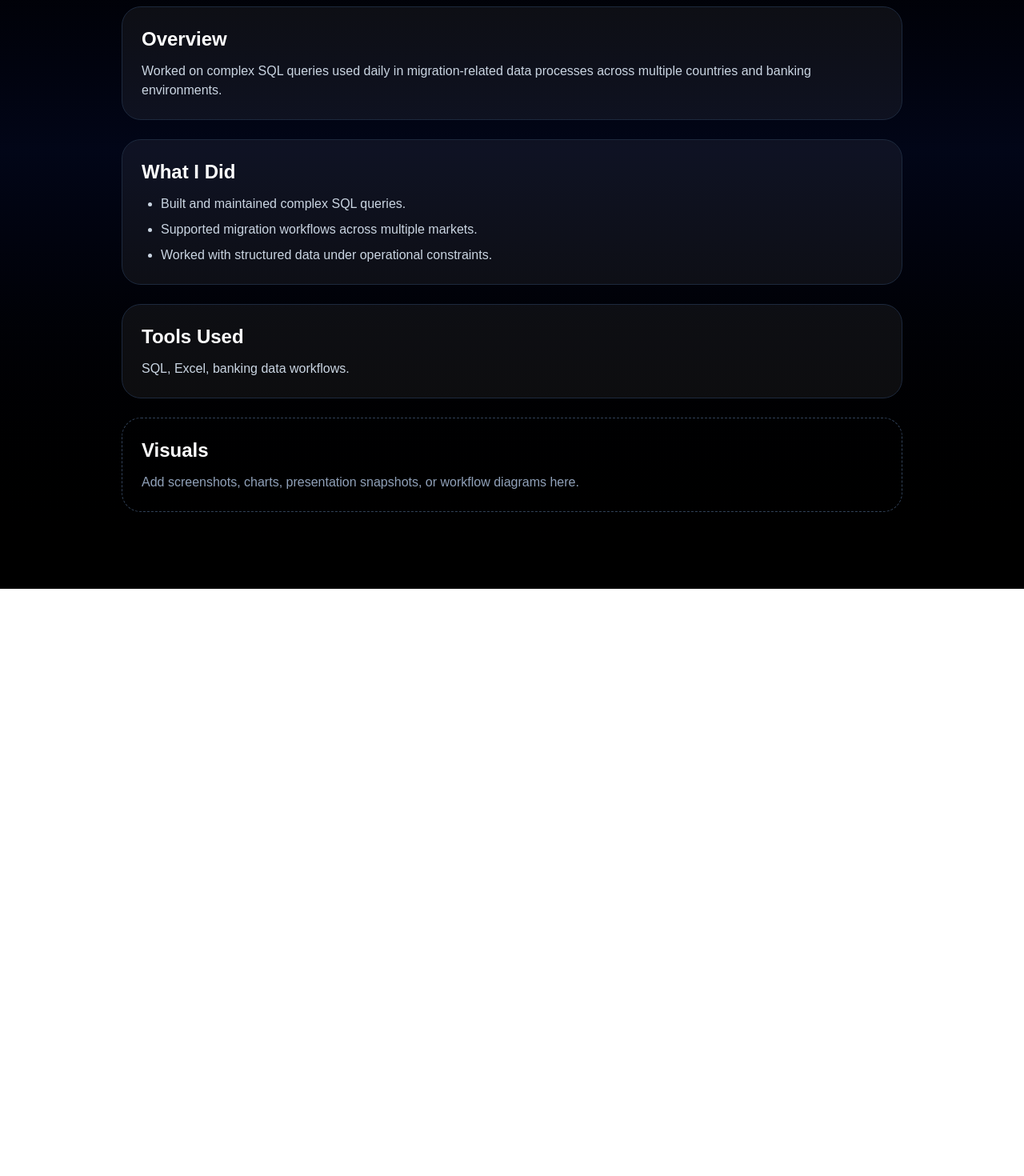
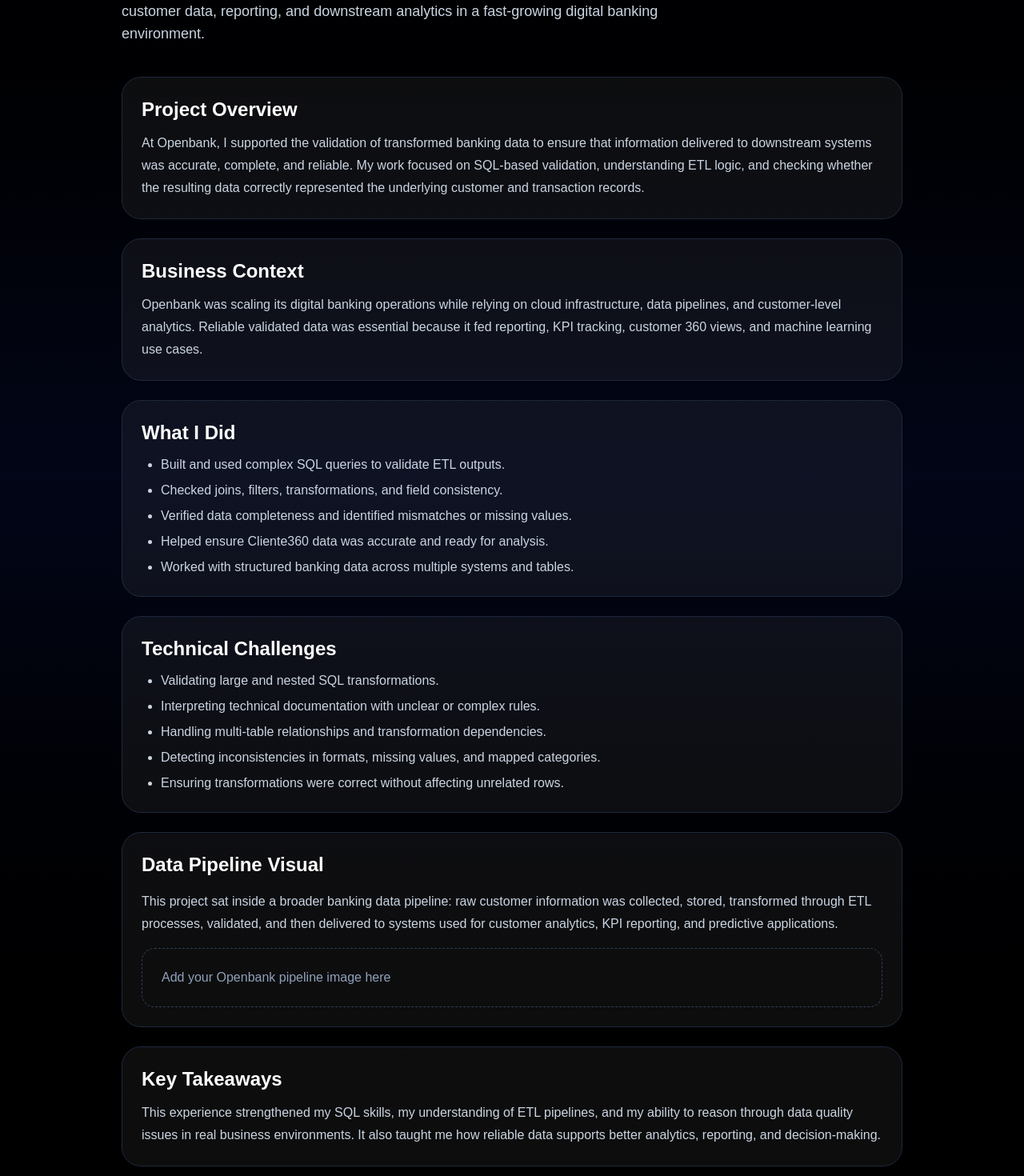
Before and after one commit to rkcpablo/pablo-portafolio, a Next.js app: page /openbank in a window 1280 px wide. Shown: the part 360-1830 px from the top of the page at 80% size. Before the commit the page ends 1096 px from the top, so only its background shows below. Built offline with nearby package versions, Linux system fonts and the light colour scheme.

Commit message:
Redesigned portfolio homepage

```diff
--- a/app/openbank/page.tsx
+++ b/app/openbank/page.tsx
@@ -12,45 +12,87 @@
         </Link>
 
         <p className="text-sm uppercase tracking-[0.25em] text-cyan-400 mb-4">
-          SQL • Data Migration • Banking
+          SQL • Data Validation • ETL • Banking
         </p>
 
         <h1 className="text-4xl md:text-6xl font-bold mb-6">
-          Openbank Migration
+          Openbank – Data Validation & Migration Support
         </h1>
 
         <p className="text-lg text-slate-300 max-w-3xl mb-10">
-          Complex SQL work supporting migration processes across Argentina,
-          Spain, Germany, and the Netherlands.
+          Worked on SQL-based data validation and ETL verification processes to
+          support reliable customer data, reporting, and downstream analytics in
+          a fast-growing digital banking environment.
         </p>
 
         <div className="grid gap-6">
           <div className="rounded-3xl border border-slate-800 bg-white/5 p-6">
-            <h2 className="text-2xl font-semibold mb-3">Overview</h2>
-            <p className="text-slate-300">
-              Worked on complex SQL queries used daily in migration-related data
-              processes across multiple countries and banking environments.
+            <h2 className="text-2xl font-semibold mb-3">Project Overview</h2>
+            <p className="text-slate-300 leading-7">
+              At Openbank, I supported the validation of transformed banking
+              data to ensure that information delivered to downstream systems was
+              accurate, complete, and reliable. My work focused on SQL-based
+              validation, understanding ETL logic, and checking whether the
+              resulting data correctly represented the underlying customer and
+              transaction records.
+            </p>
+          </div>
+
+          <div className="rounded-3xl border border-slate-800 bg-white/5 p-6">
+            <h2 className="text-2xl font-semibold mb-3">Business Context</h2>
+            <p className="text-slate-300 leading-7">
+              Openbank was scaling its digital banking operations while relying
+              on cloud infrastructure, data pipelines, and customer-level
+              analytics. Reliable validated data was essential because it fed
+              reporting, KPI tracking, customer 360 views, and machine learning
+              use cases.
             </p>
           </div>
 
           <div className="rounded-3xl border border-slate-800 bg-white/5 p-6">
             <h2 className="text-2xl font-semibold mb-3">What I Did</h2>
             <ul className="list-disc pl-6 text-slate-300 space-y-2">
-              <li>Built and maintained complex SQL queries.</li>
-              <li>Supported migration workflows across multiple markets.</li>
-              <li>Worked with structured data under operational constraints.</li>
+              <li>Built and used complex SQL queries to validate ETL outputs.</li>
+              <li>Checked joins, filters, transformations, and field consistency.</li>
+              <li>Verified data completeness and identified mismatches or missing values.</li>
+              <li>Helped ensure Cliente360 data was accurate and ready for analysis.</li>
+              <li>Worked with structured banking data across multiple systems and tables.</li>
             </ul>
           </div>
 
           <div className="rounded-3xl border border-slate-800 bg-white/5 p-6">
-            <h2 className="text-2xl font-semibold mb-3">Tools Used</h2>
-            <p className="text-slate-300">SQL, Excel, banking data workflows.</p>
+            <h2 className="text-2xl font-semibold mb-3">Technical Challenges</h2>
+            <ul className="list-disc pl-6 text-slate-300 space-y-2">
+              <li>Validating large and nested SQL transformations.</li>
+              <li>Interpreting technical documentation with unclear or complex rules.</li>
+              <li>Handling multi-table relationships and transformation dependencies.</li>
+              <li>Detecting inconsistencies in formats, missing values, and mapped categories.</li>
+              <li>Ensuring transformations were correct without affecting unrelated rows.</li>
+            </ul>
           </div>
 
-          <div className="rounded-3xl border border-dashed border-slate-700 p-6">
-            <h2 className="text-2xl font-semibold mb-3">Visuals</h2>
-            <p className="text-slate-400">
-              Add screenshots, charts, presentation snapshots, or workflow diagrams here.
+          <div className="rounded-3xl border border-slate-800 bg-white/5 p-6">
+            <h2 className="text-2xl font-semibold mb-4">Data Pipeline Visual</h2>
+            <p className="text-slate-300 mb-4 leading-7">
+              This project sat inside a broader banking data pipeline: raw
+              customer information was collected, stored, transformed through
+              ETL processes, validated, and then delivered to systems used for
+              customer analytics, KPI reporting, and predictive applications.
+            </p>
+
+            <div className="rounded-2xl border border-dashed border-slate-700 p-6 text-slate-400">
+              Add your Openbank pipeline image here
+            </div>
+          </div>
+
+          <div className="rounded-3xl border border-slate-800 bg-white/5 p-6">
+            <h2 className="text-2xl font-semibold mb-3">Key Takeaways</h2>
+            <p className="text-slate-300 leading-7">
+              This experience strengthened my SQL skills, my understanding of
+              ETL pipelines, and my ability to reason through data quality
+              issues in real business environments. It also taught me how
+              reliable data supports better analytics, reporting, and
+              decision-making.
             </p>
           </div>
         </div>
--- a/app/page.tsx
+++ b/app/page.tsx
@@ -3,7 +3,7 @@
   const projects = [
     {
       slug: "openbank",
-      title: "Openbank Migration",
+      title: "Openbank CloudMigration",
       subtitle: "SQL • Cloud Data Migration • Bank Industry",
       description:
         "Built and maintained complex SQL queries used daily during migration processes across Argentina, Spain, Germany, and the Netherlands.",
@@ -18,7 +18,7 @@
     {
       slug: "amadeus",
       title: "Amadeus Payment Analytics",
-      subtitle: "ETL • Payments • KPI Monitoring",
+      subtitle: "ETL Pipeline • Payments / KPI Analysis • Travel Industry",
       description:
         "Worked on analytics and ETL pipelines processing millions of daily payment transactions and generating KPI reporting for business monitoring.",
     },
```
